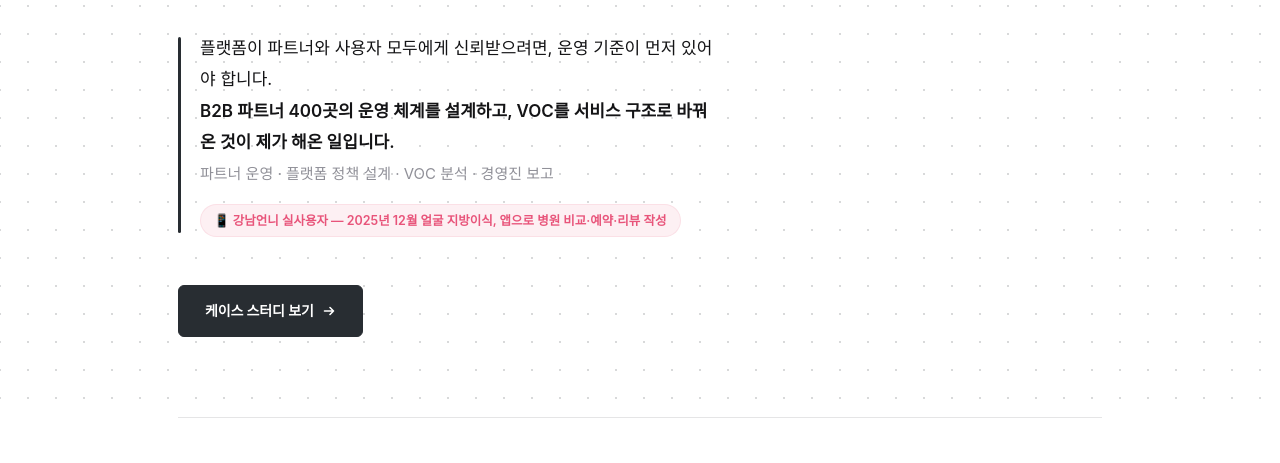
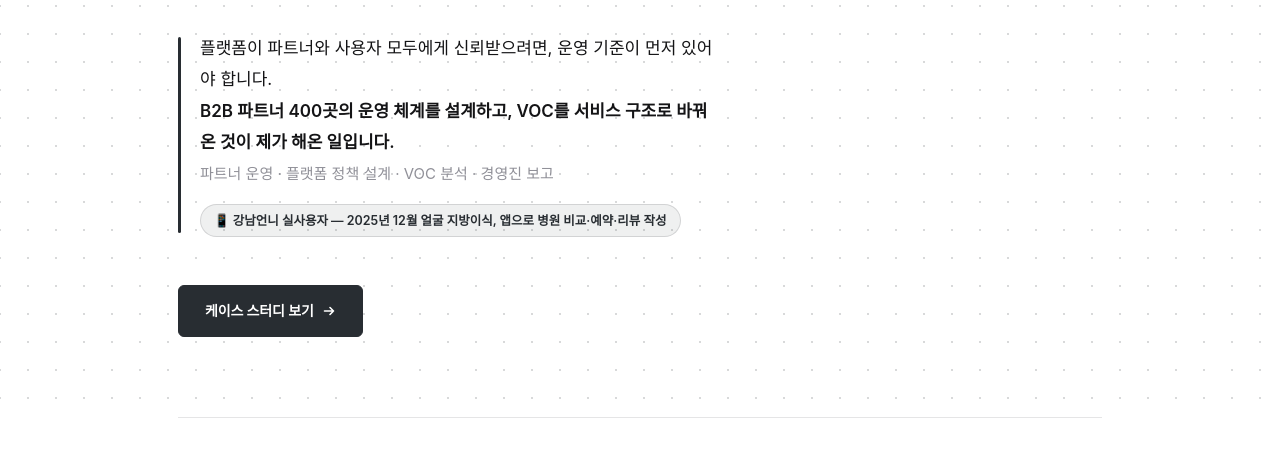
Before and after one commit to collette1009/portfolio-gangnamunni, a plain HTML site: page index.html in a window 1280 px wide. Shown: the part 337-800 px from the top of the page. Drawn offline with Linux system fonts and the light colour scheme; a web font is replaced by a local one.

Commit message:
Add files via upload

```diff
--- a/index.html
+++ b/index.html
@@ -88,7 +88,7 @@
     .hero-tagline::before { content: ''; position: absolute; left: 0; top: 4px; bottom: 4px; width: 3px; border-radius: 2px; background: var(--charcoal); }
     .hero-tagline p { font-size: clamp(15px, 1.8vw, 17px); color: var(--text-1); line-height: 1.85; }
     .hero-tagline strong { font-weight: 600; }
-    .hero-badge { display: inline-flex; align-items: center; gap: 7px; background: var(--accent-soft); border: 1px solid var(--accent-a); border-radius: 20px; padding: 5px 13px; font-size: 12.5px; font-weight: 600; color: var(--accent); margin-top: 14px; }
+    .hero-badge { display: inline-flex; align-items: center; gap: 7px; background: var(--charcoal-a); border: 1px solid rgba(40,45,50,0.15); border-radius: 20px; padding: 5px 13px; font-size: 12.5px; font-weight: 600; color: var(--charcoal); margin-top: 14px; }
     .hero-cta { display: flex; gap: 12px; flex-wrap: wrap; }
 
     /* BUTTONS */
```
